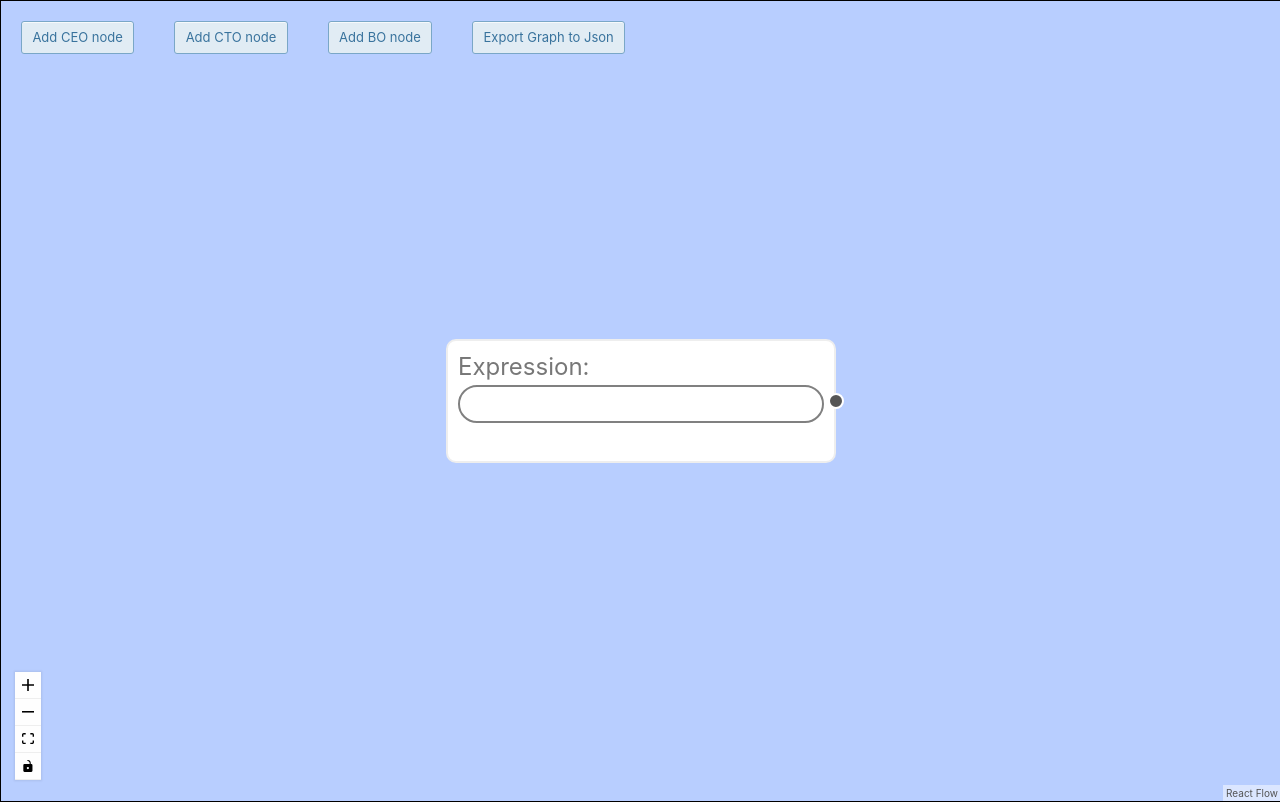
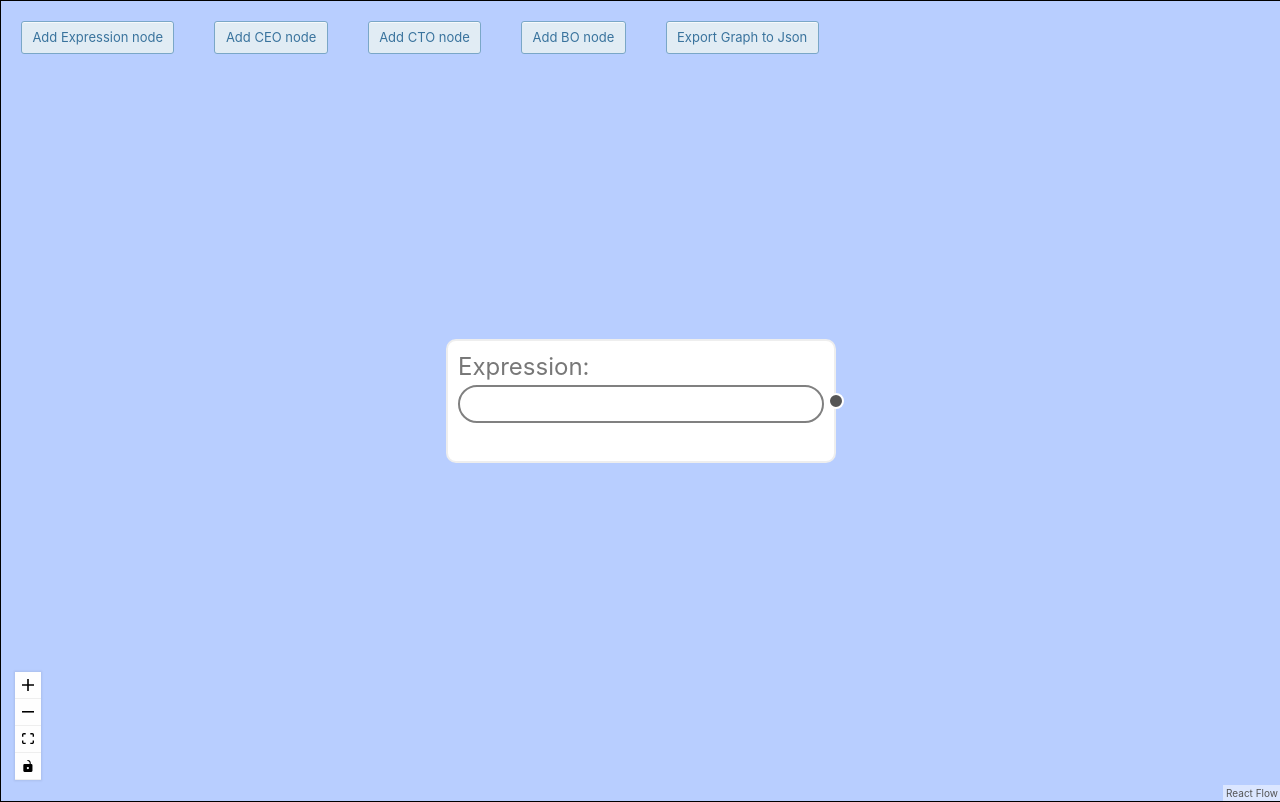
Before and after one commit to rzngnam1402/wf-designer, a React (Create React App) app: page / in a window 1280 px wide. Built offline with nearby package versions, Linux system fonts and the light colour scheme.

Commit message:
add expression node

```diff
--- a/src/components/reactflow/flowDiagram/flowDiagram.js
+++ b/src/components/reactflow/flowDiagram/flowDiagram.js
@@ -22,6 +22,7 @@ const initialNodes = [
 const nodeTypes = { textUpdater: TextUpdaterNode };
 
 let nodeId = 1;
+let expressionId = 1;
 
 function Flow() {
     const [nodes, setNodes] = useState(initialNodes);
@@ -41,7 +42,7 @@ function Flow() {
     );
 
     const reactFlowInstance = useReactFlow();
-    const addNodeHandler = useCallback((type) => {
+    const addNodeHandler = useCallback((name) => {
         const id = `${++nodeId}`;
         const newNode = {
             id,
@@ -52,9 +53,19 @@ function Flow() {
             sourcePosition: 'right',
             targetPosition: 'left',
             data: {
-                label: `${type}`,
+                label: `${name}`,
             },
         };
+        reactFlowInstance.addNodes(newNode);
+    }, [reactFlowInstance]);
+
+    const addExpressionHandler = useCallback(() => {
+        const id = `${++expressionId}`;
+        const newNode = {
+            id: `expression-${id}`,
+            type: 'textUpdater',
+            position: { x: -100, y: 100 * id }
+        }
         reactFlowInstance.addNodes(newNode);
     }, [reactFlowInstance]);
 
@@ -65,6 +76,9 @@ function Flow() {
     return (
         <div className="canvas_container">
             <div className='btn_container'>
+                <button onClick={() => addExpressionHandler()} className="btn-add">
+                    Add Expression node
+                </button>
                 <button onClick={() => addNodeHandler('CEO')} className="btn-add">
                     Add CEO node
                 </button>
```
